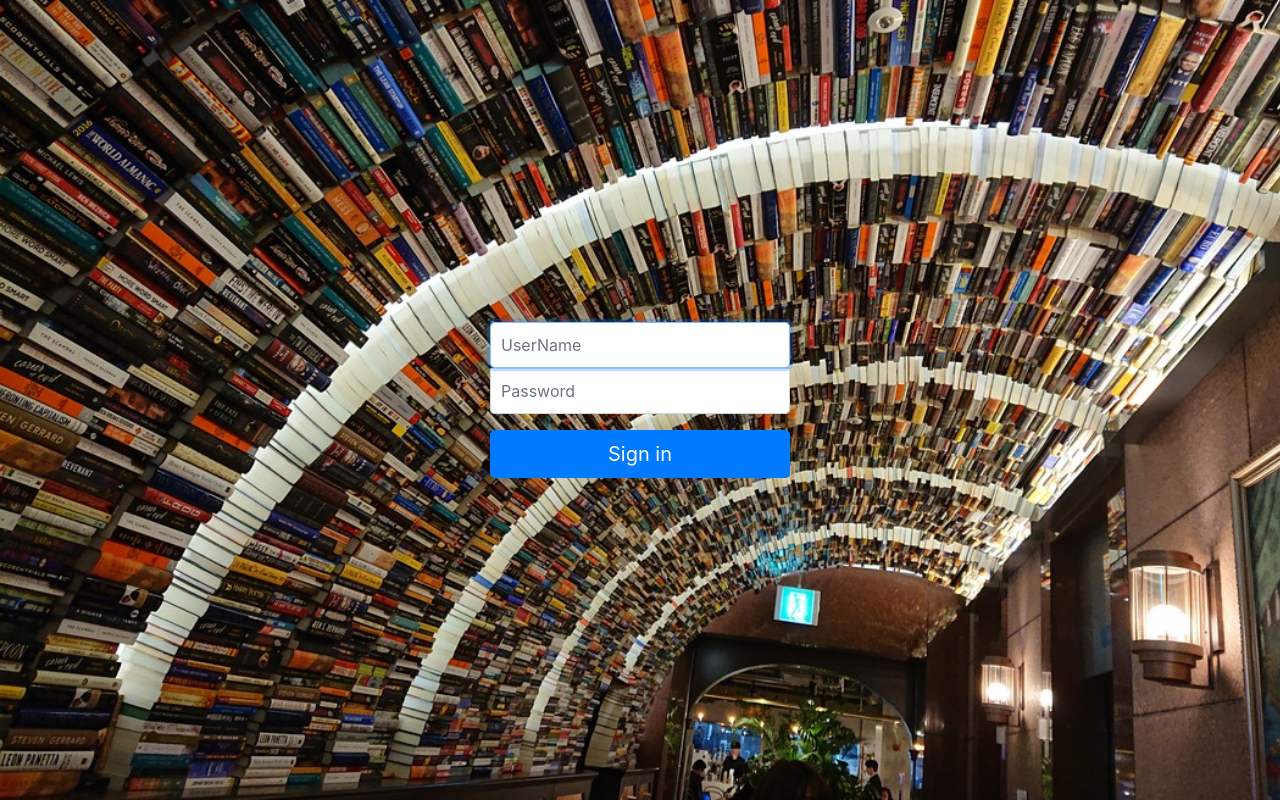
After one commit to hinamae/django_rental, a Django app: page /signup/ in a window 1280 px wide. The commit adds this page. Run offline with Django 3.2, Linux system fonts and the light colour scheme; data comes from the database, SQL or seed files in the repository; both versions use the stored data as it was after the commit; some libraries are stand-ins or nearby versions.

Commit message:
途中(signupとlogin実装)

```diff
--- a/rentalproject/urls.py
+++ b/rentalproject/urls.py
@@ -15,8 +15,13 @@ Including another URLconf
 """
 from django.contrib import admin
 from django.urls import path, include
+#staticファイル(カスタムのcss)のため
+from django.conf.urls.static import static
+#settings.pyをインポート
+from django.conf import settings
+
 
 urlpatterns = [
     path('admin/', admin.site.urls),
     path('',include('rentals.urls'))
-]
+]+ static(settings.STATIC_URL, document_root=settings.STATICFILES_DIRS)
--- a/rentals/templates/base.html
+++ b/rentals/templates/base.html
@@ -5,6 +5,8 @@
     <meta name="viewport" content="width=device-width, initial-scale=1, shrink-to-fit=no">
 
     <link rel="stylesheet" href="https://stackpath.bootstrapcdn.com/bootstrap/4.5.0/css/bootstrap.min.css" integrity="sha384-9aIt2nRpC12Uk9gS9baDl411NQApFmC26EwAOH8WgZl5MYYxFfc+NcPb1dKGj7Sk" crossorigin="anonymous">
+    {% block customcss %}
+    {% endblock customcss %}
 
     <title>equipments</title>
 
--- /dev/null
+++ b/rentals/templates/signup.html
@@ -0,0 +1,26 @@
+{% extends 'base.html' %}
+{% load static %}
+
+
+
+{% block customcss %}
+<link rel='stylesheet' type='text/css' href="{% static 'login.css' %}">
+{% endblock customcss %}
+
+
+{% block content %}
+<form class="form-signin" method='POST' action=''>{% csrf_token %}
+    {% if error %}
+    {{ error }}
+    {% endif %}
+    <label for="inputEmail" class="sr-only">Email address</label>
+    <input type="text" id="inputEmail" class="form-control" name= 'username' placeholder="UserName" required autofocus>
+    <label for="inputPassword" class="sr-only">Password</label>
+    <input type="password" id="inputPassword" class="form-control" name= 'password' placeholder="Password" required>
+    <div class="checkbox mb-3">
+    </div>
+    <button class="btn btn-lg btn-primary btn-block" type="submit">Sign in</button>
+  </form>
+
+
+{% endblock content %}
--- a/rentals/urls.py
+++ b/rentals/urls.py
@@ -1,9 +1,11 @@
 from django.urls import path
-from .views import Equ_List, Equ_Detail
+from .views import Equ_List, Equ_Detail, loginfunc, signupfunc
 
 urlpatterns = [
     #todoリストを表示させる画面用のurl
     #クラスで呼び出しするので.as_view()メソッドを使用する。(メソッドorクラスで呼び出す。)
     path('list/', Equ_List.as_view(), name='list'),
     path('detail/<int:pk>', Equ_Detail.as_view(), name='detail'),
+    path('login/', loginfunc, name='login'),
+    path('signup/', signupfunc, name='signup'),
 ]
--- a/rentals/views.py
+++ b/rentals/views.py
@@ -7,6 +7,14 @@ from .models import Equ_Model
 from django.views.generic import ListView
 #ListView(CRUDのRにあたる)をインポート
 from django.views.generic import DetailView
+#loginfucn
+from django.contrib.auth import authenticate, login
+from django.shortcuts import redirect
+#signup func
+from django.contrib.auth.models import User
+
+
+
 
 
 class Equ_List(ListView):
@@ -16,3 +24,38 @@ class Equ_List(ListView):
 class Equ_Detail(DetailView):
     template_name='detail.html'
     model = Equ_Model
+
+def loginfunc(request):
+    if request.method== 'POST':
+        username2 = request.POST['username']
+        password2 = request.POST['password']
+        user = authenticate(request,username = username2 , password = password2)
+        if user is not None:
+            login(request, user)
+            return redirect('list')
+        else:
+            return redirect('login')
+    else:
+        return render(request,'login.html')
+
+def signupfunc(request):
+    #プロンプトに表示する(確認用)
+    user2 = User.objects.all()
+    print(user2)
+    user3 = User.objects.get(username='maeyama')
+    print(user3.email)
+
+    if request.method== 'POST':
+        # POSTでもってきた、'username'(htmlファイルのタグの中のnameの部分)をusername2変数に格納
+        username2 = request.POST['username']
+        password = request.POST['password']
+        try:
+            #すでにusername2の名前で登録がなされている時
+            User.objects.get(username=username2)
+            return render(request, 'signup.html', {'error','このユーザは登録されています'})
+        except:
+            # create_user関数を使用して、Userオブジェクトを作成する。公式ドキュメントより
+            user = User.objects.create_user(username2, '', password)
+            return redirect('login')
+
+    return render(request,'signup.html')
--- /dev/null
+++ b/static/login.css
@@ -0,0 +1,48 @@
+html,
+body {
+  height: 100%;
+}
+
+body {
+  display: -ms-flexbox;
+  display: flex;
+  -ms-flex-align: center;
+  align-items: center;
+  padding-top: 40px;
+  padding-bottom: 40px;
+  /* background-color: #f5f5f5; */
+  background-image: url("book.JPG");
+  background-size: cover;
+
+}
+
+
+.form-signin {
+  width: 100%;
+  max-width: 330px;
+  padding: 15px;
+  margin: auto;
+}
+.form-signin .checkbox {
+  font-weight: 400;
+}
+.form-signin .form-control {
+  position: relative;
+  box-sizing: border-box;
+  height: auto;
+  padding: 10px;
+  font-size: 16px;
+}
+.form-signin .form-control:focus {
+  z-index: 2;
+}
+.form-signin input[type="email"] {
+  margin-bottom: -1px;
+  border-bottom-right-radius: 0;
+  border-bottom-left-radius: 0;
+}
+.form-signin input[type="password"] {
+  margin-bottom: 10px;
+  border-top-left-radius: 0;
+  border-top-right-radius: 0;
+}
```
Also changed, not shown: rentalproject/settings.py (+7 -1 lines), rentals/templates/login.html (added, +25 -0 lines), README.md, db.sqlite3, static/book.JPG (added).
